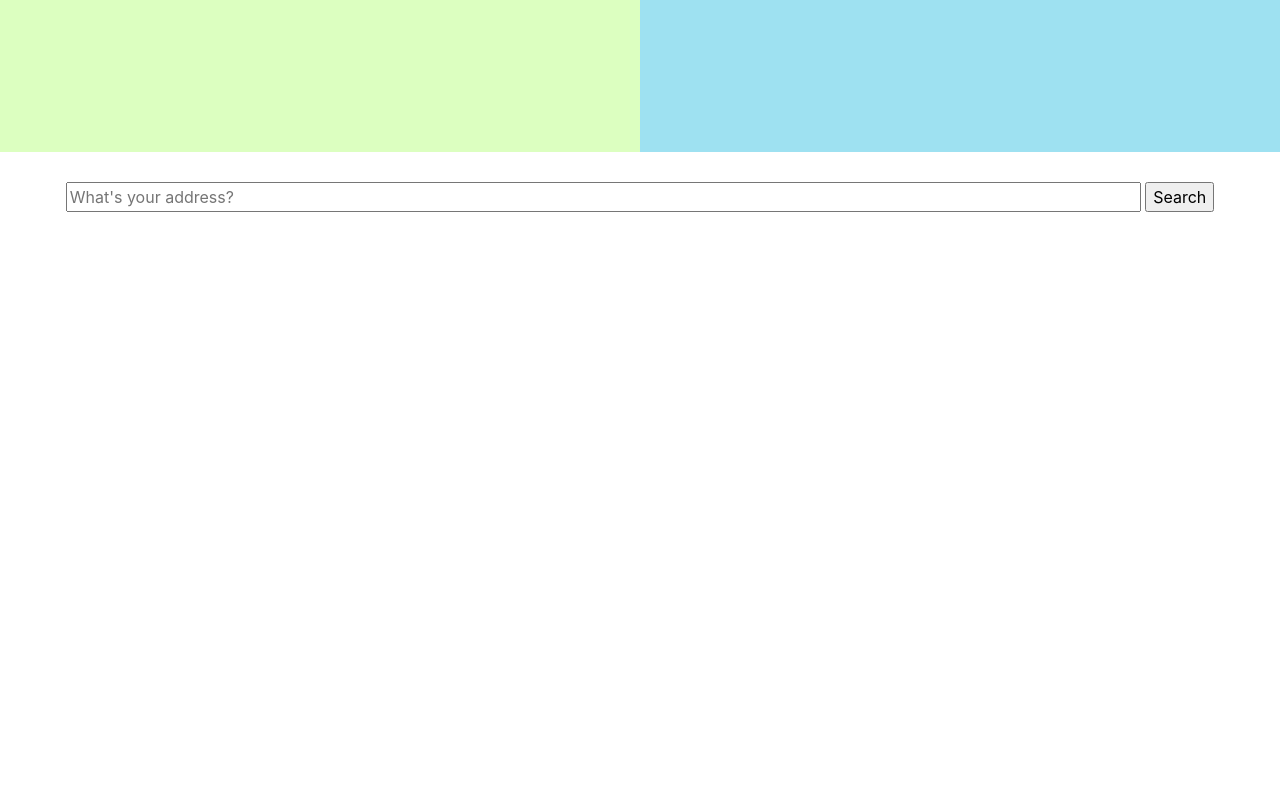
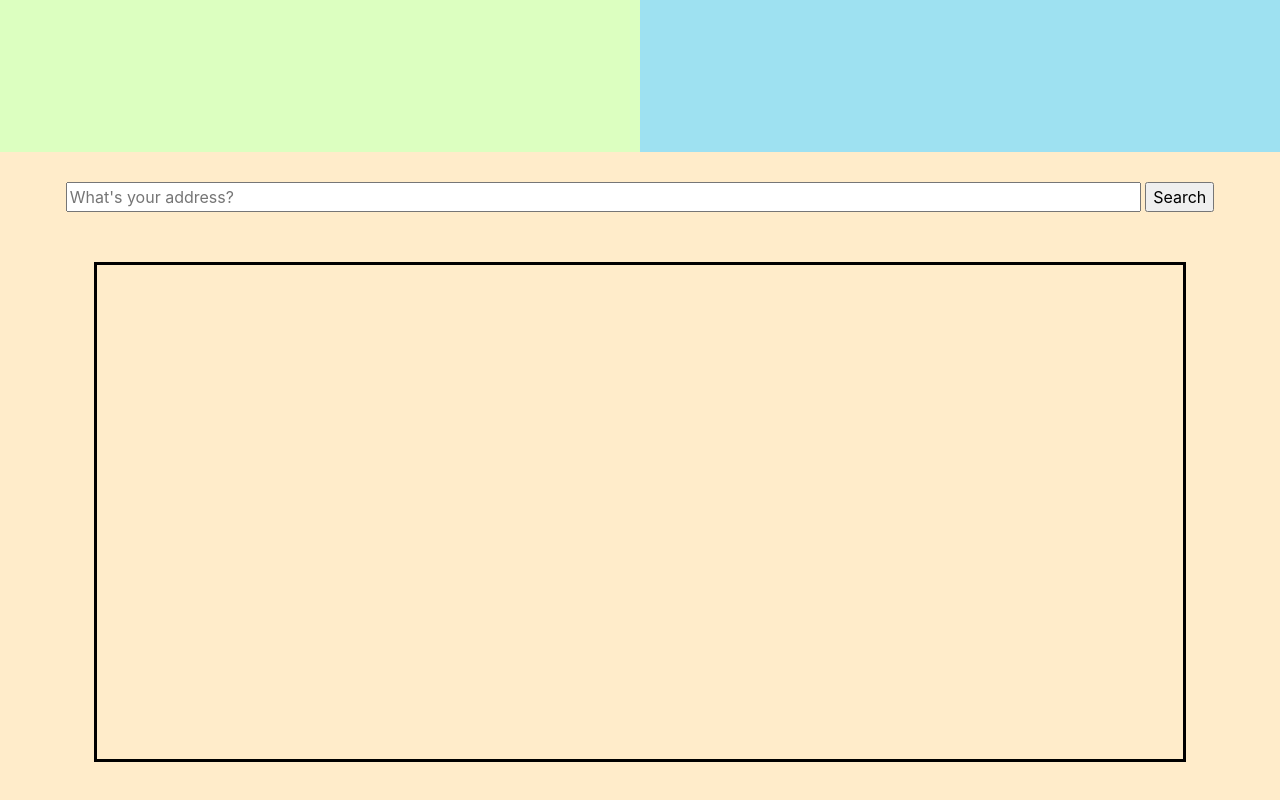
Before and after one commit to minori-fh/Sip, a plain HTML site: page test.html in a window 1280 px wide. Shown: the part 2248-3048 px from the top of the page. Drawn offline with nearby package versions, Linux system fonts and the light colour scheme.

Commit message:
add styling and content for google maps empty div

```diff
--- a/test.html
+++ b/test.html
@@ -90,15 +90,28 @@
 <!-- Array of Restaurant Section here -->
 
 
+
 <!-- Individual Restaurant Section here -->
 
 
 <!-- Google Maps Section here -->
 <section id = "google-maps">
-    <div class = "row" id = "gm-row">
-        <div class = "col-md-12" id = "gm-column">
+    <div class = "row" id = "address-row">
+        <div class = "col-md-12" id = "address-column">
             <input id = "address" type = "text" size = "100" placeholder = "What's your address?">
             <input type="submit" value="Search">
+        </div>
+    </div>
+
+    <div class = "row" id = "gm-row">
+        <div class = "col-md-1">
+
+        </div>
+        <div class = "col-md-10" id = "gm-large">
+
+        </div>
+        <div class = "col-md-1">
+
         </div>
     </div>
 </section>
--- a/testStyle.css
+++ b/testStyle.css
@@ -1,4 +1,4 @@
-#main-page, #loading-page, #second-user-input-page, #google-maps {
+#main-page, #loading-page, #second-user-input-page, #google-maps, #array {
     height: 100vh;
     width: 100vw;
     max-width: 100%;
@@ -20,13 +20,13 @@
     text-align: center;
 }
 
-#gm-column {
+#address-column {
     text-align: center;
     margin-top: 30px;
 }
 
 #google-maps {
-    background-color: white;
+    background-color: rgb(255, 236, 202);
 }
 
 #sip-logo {
@@ -75,3 +75,19 @@
 #nav-bar {
     height: 50px;
 }
+
+#gm-large {
+    border: solid black 3px;
+    text-align: center;
+    margin-top: 50px;
+    height: 500px;
+    width: 1000px;
+}
+
+#gm-row {
+    text-align: center;
+}
+
+#result-1 {
+    text-align: center;
+}
```
